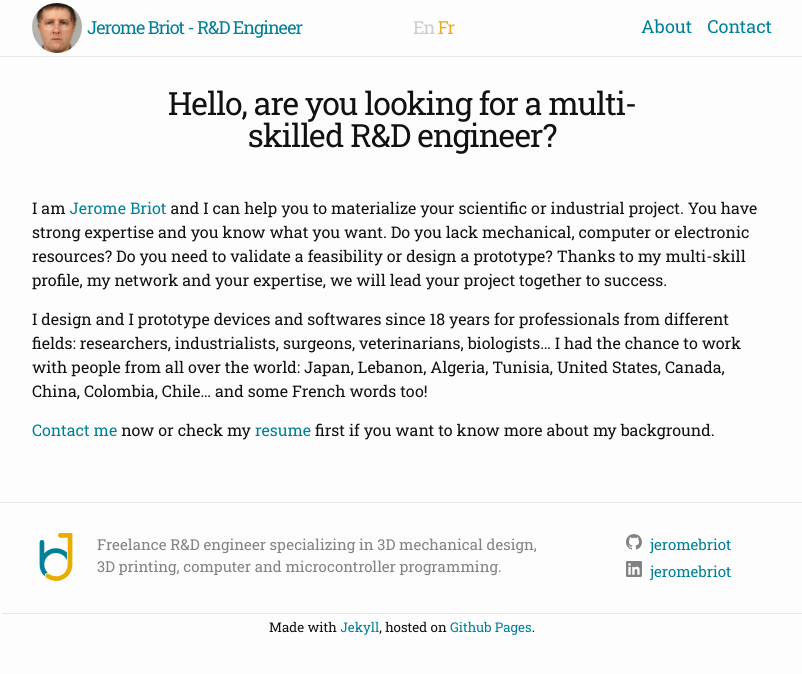
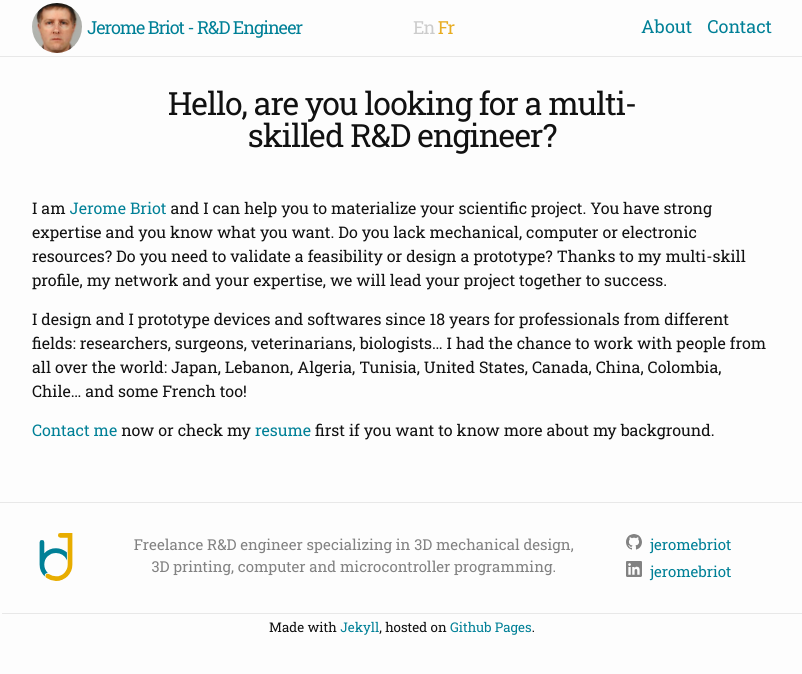
Before and after one commit to JeromeBriot/jeromebriot.github.io, a Jekyll site: the page built from index.md, in a window 1280 px wide. Shown: the top 674 px of the page, without its empty margins (238-1040 px from the left). Built offline with Jekyll 4.4.1, drawn with Linux system fonts in a browser that asks for light colours.

Commit message:
Simplify content Center middle column content in the footer Fix some typo

```diff
--- a/_includes/footer.html
+++ b/_includes/footer.html
@@ -9,7 +9,7 @@
       </div>
 
       <div class="footer-col footer-col-2">
-		<p>{{ site.description[page.lang] | replace: "3D ", "3D&nbsp;"  }}</p>
+		<p style="text-align: center">{{ site.description[page.lang] | replace: "3D ", "3D&nbsp;"  }}</p>
       </div>
 
       <div class="footer-col footer-col-3">
--- a/_layouts/resume.html
+++ b/_layouts/resume.html
@@ -54,7 +54,6 @@ layout: default
 		<p class="resume_exp_info">Université Paul Sabatier, Toulouse, France &ndash; 2005</p>
 		<p>Contribution to the objective quantification of osteoarticular pathologies through an interdisciplinary approach in imaging and biomechanics.</p>
 	  </div>
-	  <h2 class="resume">Initiatives</h2>
 	{% else %}
 	  <h2 class="resume">Expériences</h2>
 	  <div class="resume">
@@ -90,7 +89,6 @@ layout: default
 		<p class="resume_exp_info">Université Paul Sabatier, Toulouse, France &ndash; 2005</p>
 		<p>Contribution à la quantification objective des pathologies ostéo-articulaires par une approche interdisciplinaire en imagerie et biomécanique.</p>
 	  </div>
-	  <h2 class="resume">Initiatives</h2>
 	{% endif %}
 
   </div>
--- a/assets/custom.css
+++ b/assets/custom.css
@@ -118,6 +118,7 @@ h4.resume {
 }
 
 p.resume_exp_info {
+	font-size: 14px;
 	color: #808080;
 	margin-bottom: 0;
 }
--- a/index.md
+++ b/index.md
@@ -7,8 +7,8 @@ nav_title: About
 ref: index
 ---
 
-I am [Jerome Briot]({{ "/" | relative_url }}) and I can help you to materialize your scientific or industrial project. You have strong expertise and you know what you want. Do you lack mechanical, computer or electronic resources? Do you need to validate a feasibility or design a prototype? Thanks to my multi-skill profile, my network and your expertise, we will lead your project together to success.
+I am [Jerome Briot]({{ "/" | relative_url }}) and I can help you to materialize your scientific project. You have strong expertise and you know what you want. Do you lack mechanical, computer or electronic resources? Do you need to validate a feasibility or design a prototype? Thanks to my multi-skill profile, my network and your expertise, we will lead your project together to success.
 
-I design and I prototype devices and softwares since {{ "now" | date: "%Y" | minus: 2000 }} years for professionals from different fields: researchers, industrialists, surgeons, veterinarians, biologists… I had the chance to work with people from all over the world: Japan, Lebanon, Algeria, Tunisia, United States, Canada, China, Colombia, Chile… and some French words too!
+I design and I prototype devices and softwares since {{ "now" | date: "%Y" | minus: 2000 }} years for professionals from different fields: researchers, surgeons, veterinarians, biologists… I had the chance to work with people from all over the world: Japan, Lebanon, Algeria, Tunisia, United States, Canada, China, Colombia, Chile… and some French too!
 
 [Contact me]({{ "/contact/" | relative_url }}) now or check my [resume]({{ "/resume/" | relative_url }}) first if you want to know more about my background.
```
Also changed, not shown: accueil.md (+2 -2 lines).
